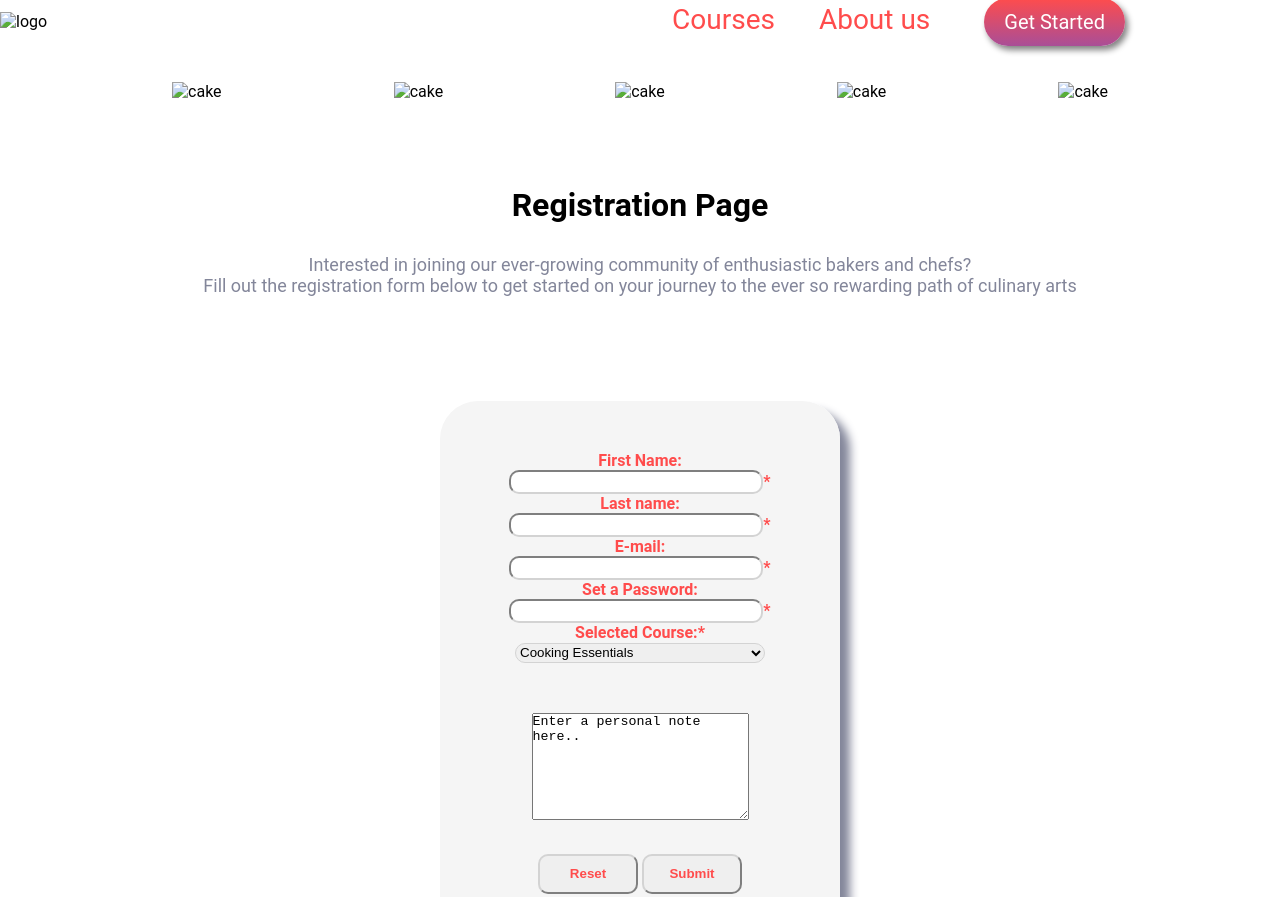
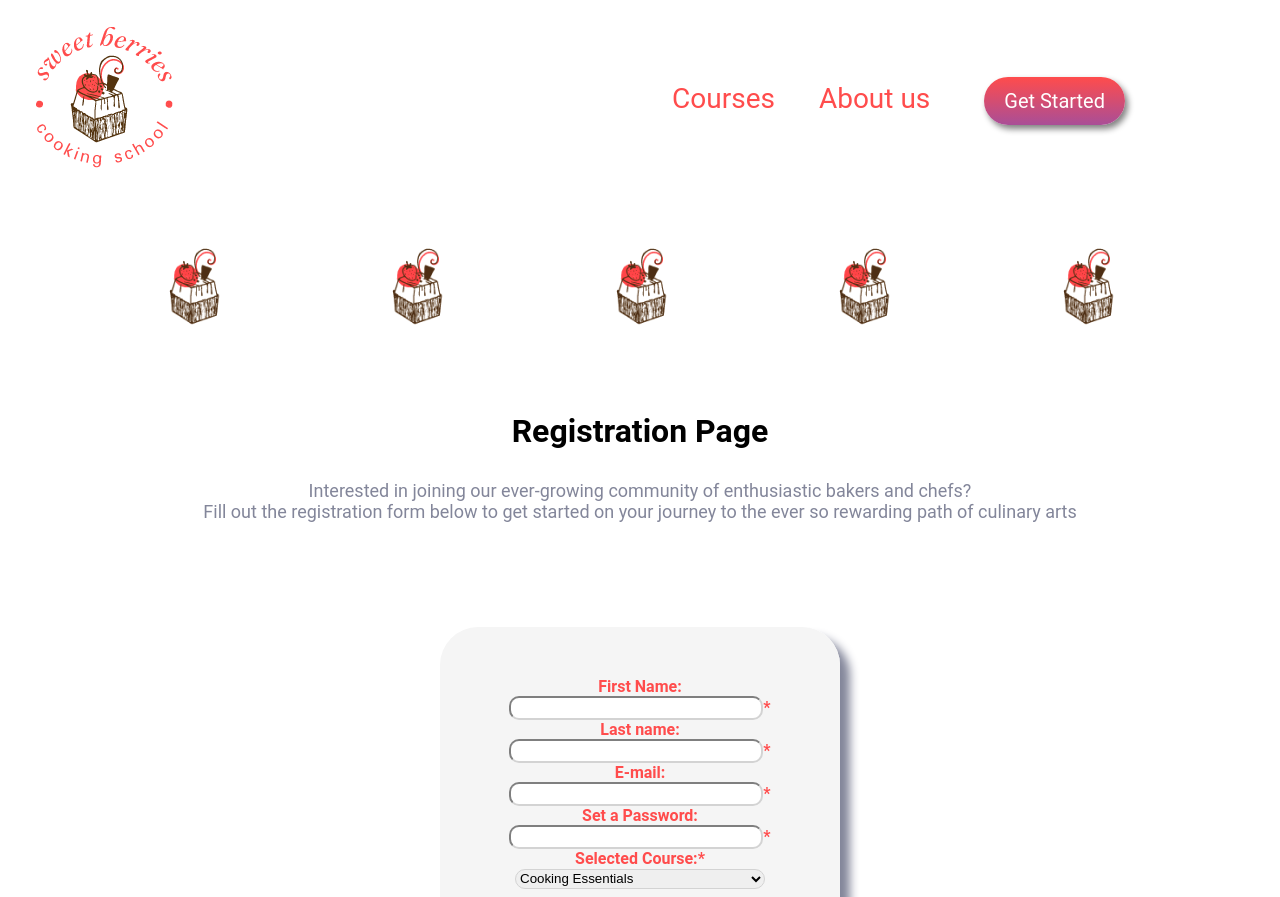
Before and after one commit to brndnb/Sweet-Berries, a plain HTML site: page registration.html in a window 1280 px wide. Shown: the top 897 px of the page. Drawn offline with Linux system fonts and the light colour scheme; the site is published under a folder, as on GitHub Pages, so addresses that start at the root find nothing; a web font is replaced by a local one.

Commit message:
Update registration.html

```diff
--- a/registration.html
+++ b/registration.html
@@ -13,7 +13,7 @@
   <div class="grid-container">
 <!-- BEGINNING OF HEADER SECTION -->
     <header>
-      <img class="headerimg" src="/assets/logo.png" alt="logo">
+      <img class="headerimg" src="assets/logo.png" alt="logo">
       <label for="hamburger" class="hamburger">&#9776</label>
       <input id="hamburger" type="checkbox">
       <nav>
@@ -26,11 +26,11 @@
 
 <!-- BEGINNING OF FORM SECTION -->
     <div class="bannerImg">
-      <img src="/assets/cake.png" alt="cake">
-      <img src="/assets/cake.png" alt="cake">
-      <img src="/assets/cake.png" alt="cake">
-      <img src="/assets/cake.png" alt="cake">
-      <img src="/assets/cake.png" alt="cake">
+      <img src="assets/cake.png" alt="cake">
+      <img src="assets/cake.png" alt="cake">
+      <img src="assets/cake.png" alt="cake">
+      <img src="assets/cake.png" alt="cake">
+      <img src="assets/cake.png" alt="cake">
     </div>
     <main>
       <h1 class="reg-text">Registration Page</h1>
```
